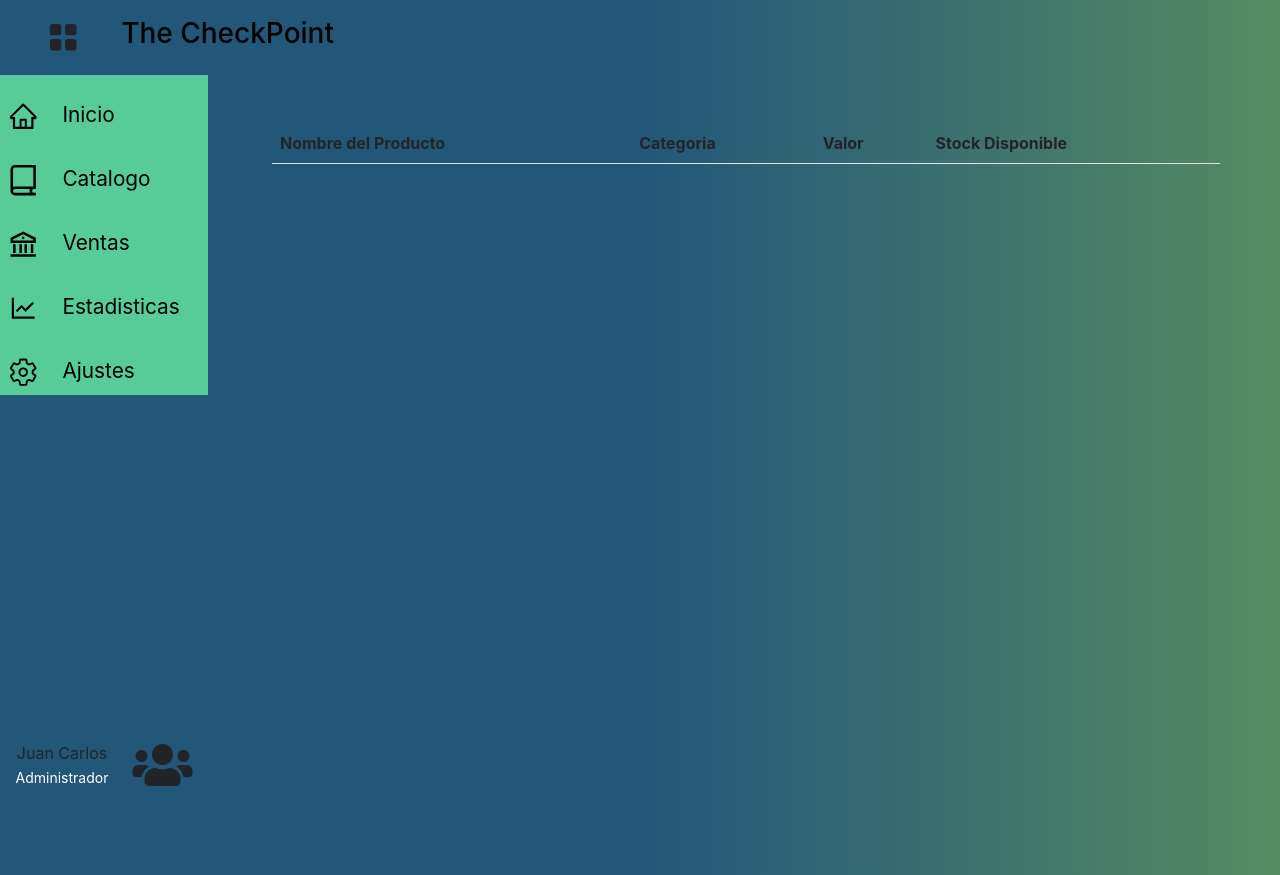
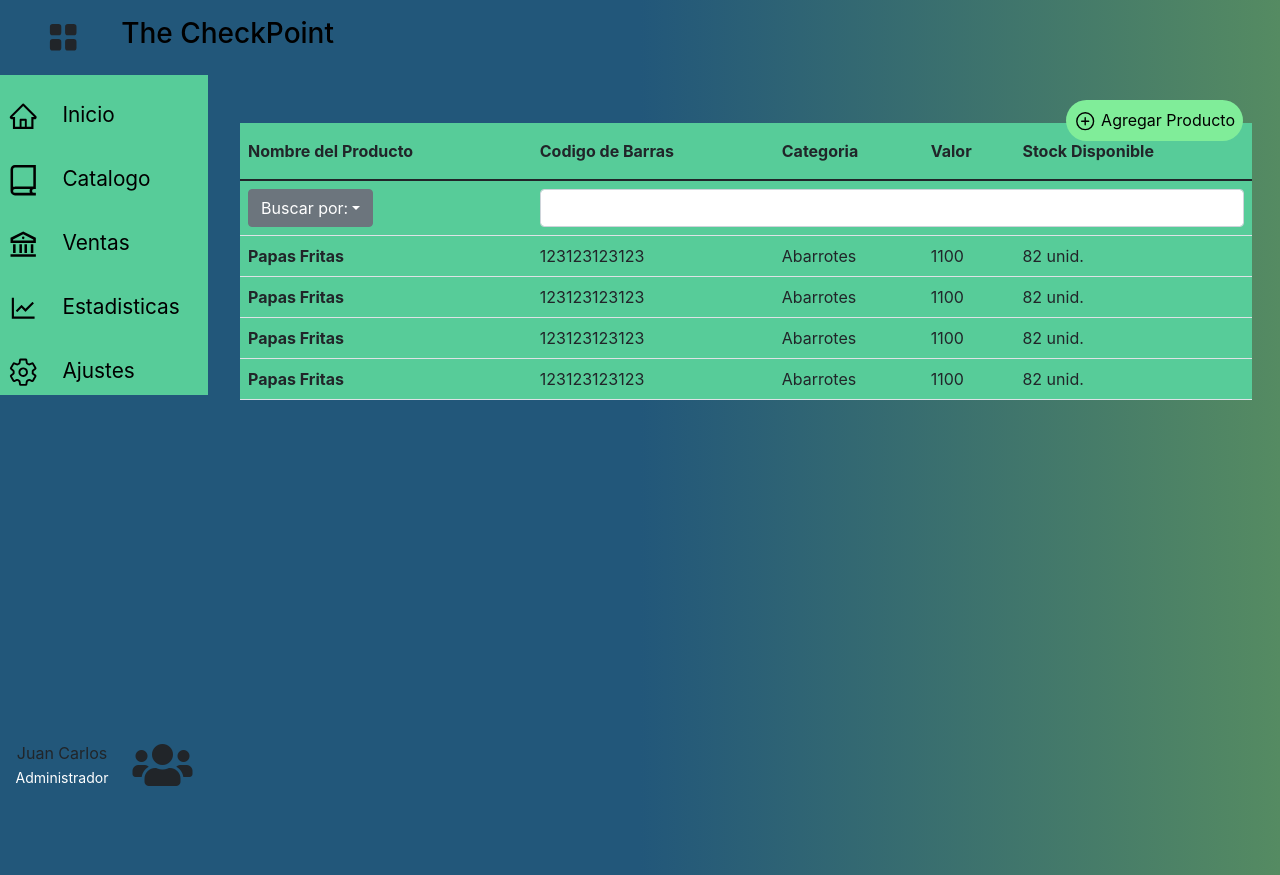
Before and after one commit to Veliz97N/the_checkpoint, a React (Create React App) app: page /Catalogo_PaginaPrincipal in a window 1280 px wide. Built offline with nearby package versions, Linux system fonts and the light colour scheme.

Commit message:
Se anade pagina catalogo-pagina principal

```diff
--- a/src/Folder_Contenido_General/ContenidoGeneral.js
+++ b/src/Folder_Contenido_General/ContenidoGeneral.js
@@ -4,7 +4,7 @@ import UserContext from '../UserContext/UserContext';
 import { BrowserRouter, Route, Switch } from "react-router-dom"
 import Login from '../Login';
 
-import IngresarNuevoProducto from "../Vistas/Catalogo/Ingresar_o_Modificar_NuevoProducto";
+import Ingresar_o_ModificarNuevoProducto from "../Vistas/Catalogo/Ingresar_o_Modificar_NuevoProducto";
 import Catalogo_PaginaPrincipal from "../Vistas/Catalogo/Catalogo_PaginaPrincipal";
 
 const ContenidoGeneral = () => {
@@ -33,7 +33,7 @@ const ContenidoGeneral = () => {
 
 
             <Route exact path="/Catalogo_PaginaPrincipal" component={Catalogo_PaginaPrincipal} />
-
+            <Route exact path="/Catalogo_ModificarProducto" component={Ingresar_o_ModificarNuevoProducto} />
 
 
           </div>
--- a/src/UserContext/UserContext.js
+++ b/src/UserContext/UserContext.js
@@ -3,6 +3,11 @@ import React, { createContext, useState } from 'react';
 const UserContext = createContext();
 
 const usuario = { username: "Juan Carlos", password: "Juanito1", permiso: "Administrador", tema: "Dark", Fuente: { tipo: "Arial", tamano: 48, titulo_sidebar: true }, isFacebook: false, isGoogle: false }
+const productos=[{nombreProducto:"Papas Fritas",codigodebarras:"123123123123",categoria:"Abarrotes",valorUnidad:"1100",stockDisponible:"82"},
+                {nombreProducto:"Papas Fritas",codigodebarras:"123123123123",categoria:"Abarrotes",valorUnidad:"1100",stockDisponible:"82"},
+                {nombreProducto:"Papas Fritas",codigodebarras:"123123123123",categoria:"Abarrotes",valorUnidad:"1100",stockDisponible:"82"},
+                {nombreProducto:"Papas Fritas",codigodebarras:"123123123123",categoria:"Abarrotes",valorUnidad:"1100",stockDisponible:"82"}]
+//Se pasa usuario, productos como variable global para simular la obtencion de la informacion proveniente de la base de datos
 
 const UserProvider = ({ children }) => {
     const [user, setUser] = useState(usuario)
@@ -13,7 +18,7 @@ const UserProvider = ({ children }) => {
         console.log(isDesplegado)
     }
 
-    const data = { user, isDesplegado, toggleIsDesplegado}
+    const data = { user, productos, isDesplegado, toggleIsDesplegado}
 
     return (
         <UserContext.Provider value={data}>
--- a/src/Vistas/Catalogo/Catalogo_PaginaPrincipal.js
+++ b/src/Vistas/Catalogo/Catalogo_PaginaPrincipal.js
@@ -1,26 +1,70 @@
-import React,{useState} from 'react'
+import React,{useState,useContext} from 'react'
 import { AiOutlineDelete, AiFillDelete } from "react-icons/ai";
 import { GiConfirmed } from "react-icons/gi";
 import Producto_en_tabla_catalogo from './Producto_en_tabla_catalogo';
+import UserContext from '../../UserContext/UserContext';
+import { Link } from "react-router-dom";
+import { IoAddCircleOutline, IoAddCircleSharp } from "react-icons/io5";
 
-const IngresarNuevoProducto = () => {
+const Catalogo_PaginaPrincipal = () => {
+    const {productos}= useContext(UserContext);
+    const noactivopapi ={
+        background: "#57CC99",
+        transition: "all 0.5s ease;",
+    }
+    const Catalogo_PaginaPrincipal={
+        position:'relative',
+      }
+    const contenedor_tabla={
+       position:'absolute',
+       width:'100%'
+    }
+    const botonIngresarNuevoProducto={
+        position: 'absolute',
+        top:'25px',
+        right: '25px',
+        zIndex: '1000',
+        background:'#80ED99',
+        borderRadius: '25px',
+        color:'black',
+        textDecoration: 'none',
+      }
+      const botonagregarNuevoProducto={
+          fontSize:'1.4rem'
+      }
+    return (
+        <div style={Catalogo_PaginaPrincipal} className="Catalogo-PaginaPrincipal">
+            <Link className="boton_hacia_IngresarNuevoProducto p-2" to="/Catalogo_ModificarProducto" style={botonIngresarNuevoProducto}>
+                          <IoAddCircleOutline style={botonagregarNuevoProducto}/> Agregar Producto
+            </Link>
 
-
-    return (
-        <div className="Catalogo-PaginaPrincipal">
-            <div className="contenedor-tabla p-5">
+            <div style={contenedor_tabla} className="contenedor-tabla py-5 px-3">
                 <table class="table">
-                    <thead>
-                        <tr>
-                            <th scope="col">Nombre del Producto</th>
-                            <th scope="col">Categoria</th>
-                            <th scope="col">Valor</th>
-                            <th scope="col">Stock Disponible</th>
+                    <thead className="py-5">
+                        <tr className="py-5" style={noactivopapi}>
+                            <th className="py-3"scope="col">Nombre del Producto</th>
+                            <th className="py-3" scope="col">Codigo de Barras</th>
+                            <th className="py-3" scope="col">Categoria</th>
+                            <th className="py-3" scope="col">Valor</th>
+                            <th className="py-3" scope="col">Stock Disponible</th>
                         </tr>
                     </thead>
                     <tbody>
+                        <tr style={noactivopapi}>
+                            <td><div>
+                                <button class="btn btn-secondary dropdown-toggle" type="button" id="dropdownMenuButton" data-toggle="dropdown" aria-haspopup="true" aria-expanded="false">
+                                    Buscar por:
+                                </button>
+                                <div class="dropdown-menu" aria-labelledby="dropdownMenuButton">
+                                    <a class="dropdown-item" href="#">Buscar por: Nombre</a>
+                                    <a class="dropdown-item" href="#">Buscar por: Codigo de Barras</a>
+                                    <a class="dropdown-item" href="#">Buscar por: Categoria</a>
+                                </div>
+                            </div></td>
 
-                        {/* <Producto_en_tabla_catalogo/> */}
+                            <td colspan="4"><input type="text" class="form-control" /></td>
+                        </tr>
+                        {   productos&&productos.map(producto =>  <Producto_en_tabla_catalogo  producto={producto}/>)}
 
                     </tbody>
                 </table>
@@ -29,4 +73,4 @@ const IngresarNuevoProducto = () => {
     )
 }
 
-export default IngresarNuevoProducto
+export default Catalogo_PaginaPrincipal
--- a/src/Vistas/Catalogo/Producto_en_tabla_catalogo.js
+++ b/src/Vistas/Catalogo/Producto_en_tabla_catalogo.js
@@ -1,12 +1,43 @@
-import React from 'react'
+import React,{useState} from 'react'
+import { AiOutlineEdit } from "react-icons/ai";
+import { Link } from "react-router-dom";
 
 const Producto_en_tabla_catalogo = (props) => {
+
+    const visibleEditarProductoCategoria = {
+        visibility: 'visible',
+        fontSize: "1.4rem",
+        color:'black',
+        transition: "all .5s ease;",
+
+    }
+    const invisibleEditarProductoCategoria ={
+        visibility: 'hidden',
+
+    }
+    const activopapi ={
+        background: "#80ED99",
+        transition: "all .5s ease;",
+    }
+    const noactivopapi ={
+        background: "#57CC99",
+        transition: "all 0.5s ease;",
+    }
+    const [isShow, setIsShow] = useState(false)
     return (
-        <tr>
+        <tr onMouseOver={() => setIsShow(true)}
+            onMouseLeave={() => setIsShow(false)}
+            style={isShow?activopapi:noactivopapi}
+            >
             <th scope="row">{props.producto.nombreProducto}</th>
+            <td >{props.producto.codigodebarras}</td>
             <td>{props.producto.categoria}</td>
             <td>{props.producto.valorUnidad}</td>
-            <td>{props.producto.stockDisponible}</td>
+            <td>{props.producto.stockDisponible + " unid."}
+                <Link to="/Catalogo_ModificarProducto" >
+                    <AiOutlineEdit className="ms-4" style={isShow ? visibleEditarProductoCategoria : invisibleEditarProductoCategoria} />
+                </Link>
+                </td>
         </tr>
     )
 }
```
Also changed, not shown: src/index.css (+10 -2 lines).
